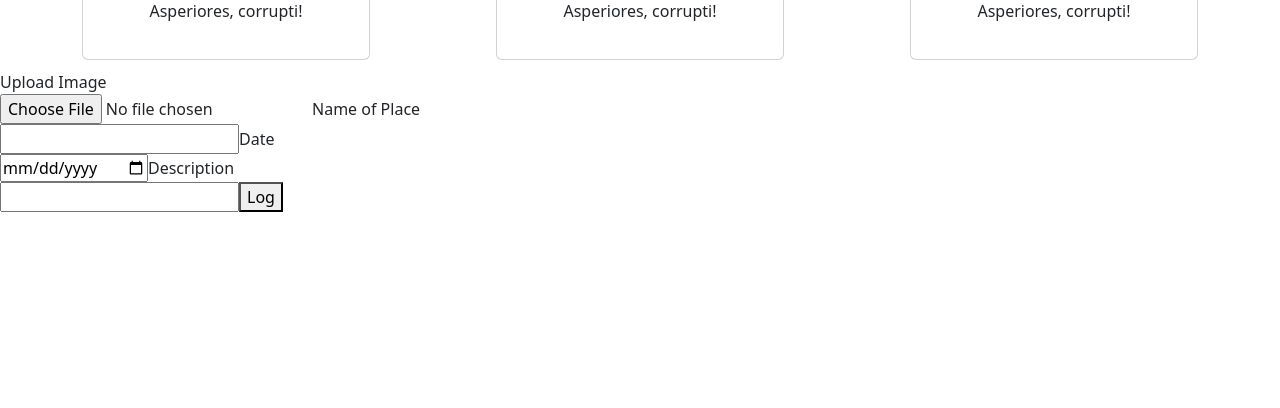
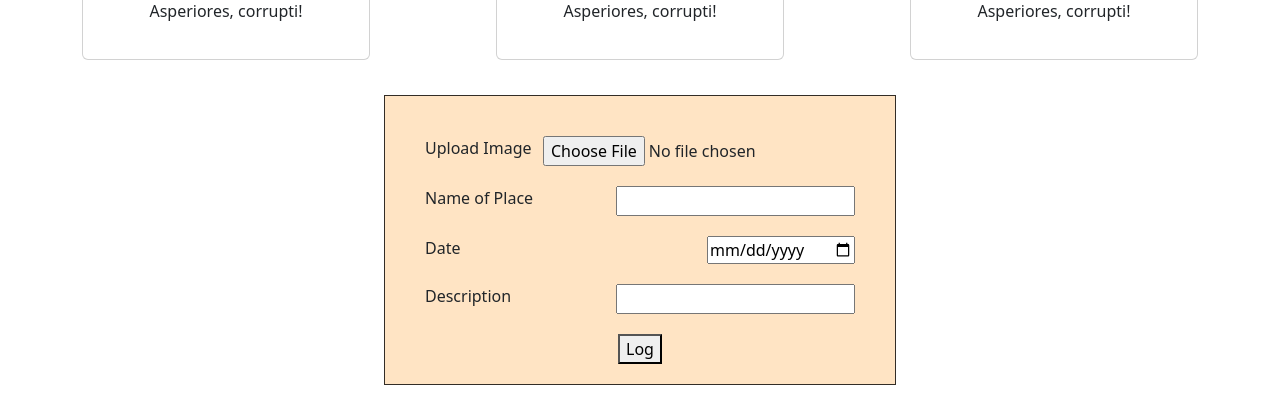
Before and after one commit to harshaugust/Travel_Blog_App, a React (Create React App) app: page / in a window 1280 px wide. Shown: the part 389-797 px from the top of the page. Built offline with nearby package versions, Linux system fonts and the light colour scheme.

Commit message:
initial commit

```diff
--- a/src/App.js
+++ b/src/App.js
@@ -2,7 +2,6 @@ import Log from "./Components/Log";
 import Navigation from "./Components/Navigation";
 import 'bootstrap/dist/css/bootstrap.min.css';
 import { NewLog } from "./Components/NewLog";
-import { BrowserRouter as Router, Switch, Route } from 'react-router-dom';
 
 
 function App() {
--- /dev/null
+++ b/src/Components/NewLog.css
@@ -0,0 +1,13 @@
+.form-whole{
+    border: 1px solid rgba(0, 0, 0, 0.8);
+    padding: 20px;
+    margin: 2% 30%;
+    text-align: center;
+    background-color:bisque;
+}
+
+.one, .two, .three, .four{
+    margin: 20px;
+    display: flex;
+    justify-content: space-between;
+}
--- a/src/Components/NewLog.js
+++ b/src/Components/NewLog.js
@@ -1,19 +1,59 @@
-import React from "react";
+import React, { useState } from "react";
+import './NewLog.css'
+import { Travel } from "./Travel";
+
+let nextId = 4
 
 export const NewLog = () =>{
+
+    const [log,setLog] = useState([...Travel])
+    const [image,setImage] = useState()
+    const [title,setTitle] = useState('')
+    const [date,setDate] = useState('2023/01/09')
+    const [desc,setdesc] = useState('')
+
+
+    const addNewLog = () =>{
+        setTitle('')
+        setdesc('')
+
+        setLog([
+            ...log,
+            {
+                id:nextId++,
+                image:image,
+                title:title,
+                date:date,
+                desc:desc
+            }
+        ])
+
+    }
+
+
     return (
-        <div className="form-whole">
-            <form action="">
-                <label htmlFor="image">Upload Image</label><br/>
-                <input type="file" id="file-input" name="ImageStyle"/>
-                <label htmlFor="name">Name of Place</label><br />
-                <input type="text" id="name" name="nameofplace"/>
-                <label htmlFor="date">Date</label> <br />
-                <input type="date" id="date" name="date"/>
-                <label htmlFor="desc">Description</label> <br />
-                <input type="text" id="desc" name="description"/>
-                <button>Log</button>
+            <form action="" className="form-whole">
+            <div className="one">
+                <label htmlFor="image">Upload Image</label>
+                <input type="file" id="file-input" name="ImageStyle" value={image}/>
+            </div>
+
+            <div className="two">
+                 <label htmlFor="name">Name of Place</label>
+                <input type="text" id="name" name="nameofplace" value={title} onChange={e=> setTitle(e.target.value)}/>
+            </div>
+
+            <div className="three">
+                <label htmlFor="date">Date</label>
+                <input type="date" id="date" name="date" value={date} onChange={e=> setDate(e.target.date)}/>
+            </div>
+
+            <div className="four">
+                <label htmlFor="desc">Description</label>
+                <input type="text" id="desc" name="description" value={desc} onChange={e=> setdesc(e.target.value)}/>
+            </div>
+
+                <button type="submit" onClick={addNewLog}>Log</button>
             </form>
-        </div>
     );
 }
```
